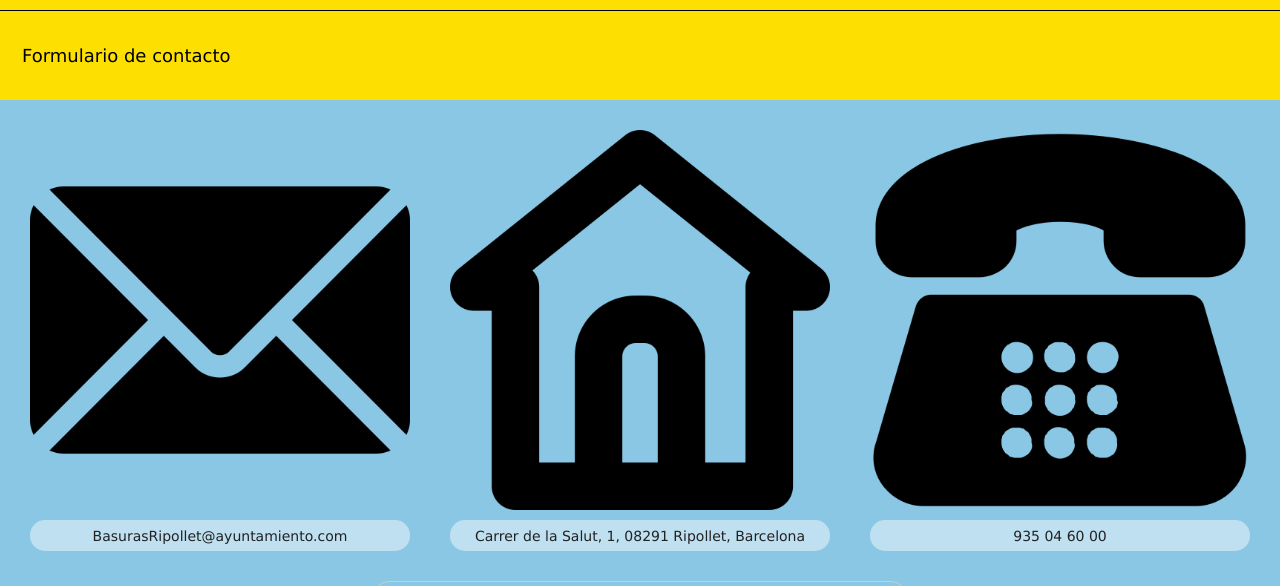
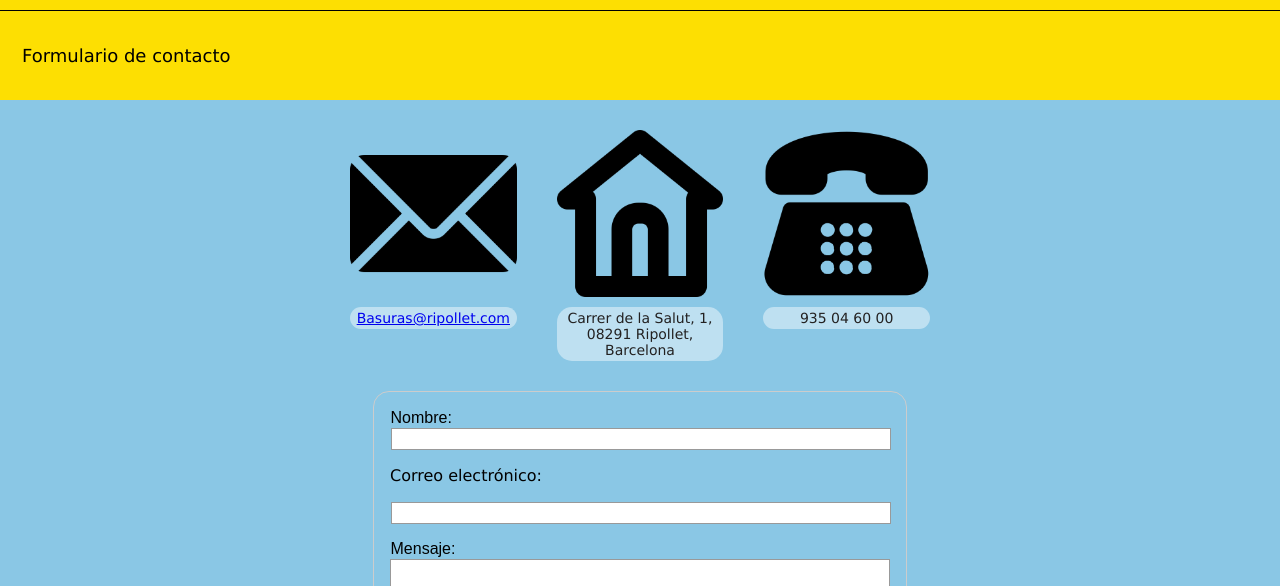
Before and after one commit to DanielOrtigosa/ProyectoHTML, a plain HTML site: page contact.html in a window 1280 px wide. Shown: the part 214-800 px from the top of the page. Drawn offline with Linux system fonts and the light colour scheme.

Commit message:
Contacto + chikito

```diff
--- a/contact.html
+++ b/contact.html
@@ -32,10 +32,10 @@
 
 <body>
   <div class="flex-wrapper">
-    <div class="caja-principal">
+    <div class="caja-principal-contacto">
       <div class="caja-galeria">
         <img src="images/mail.png" alt="Evento Próximo destacado" class="caja-galeria-imagen">
-        <p class="fondo-blanco-texto" id="texto-pequeno">BasurasRipollet@ayuntamiento.com</p>
+        <p class="fondo-blanco-texto" id="texto-pequeno"><a href="mailto:Basuras@ripollet.com" title="Reserva">Basuras@ripollet.com</a></p>
       </div>
       <div class="caja-galeria">
         <img src="images/home_icon.png" alt="Evento Próximo destacado" class="caja-galeria-imagen">
--- a/style.css
+++ b/style.css
@@ -521,6 +521,14 @@ button {
   padding: 20px;
 }
 
+.caja-principal-contacto {
+  display: grid;
+  grid-template-columns: repeat(3, 1fr);
+  gap: 20px;
+  padding: 20px;
+  margin-inline: 25%;
+}
+
 .caja-galeria {
   text-align: center;
   overflow: hidden;
```
